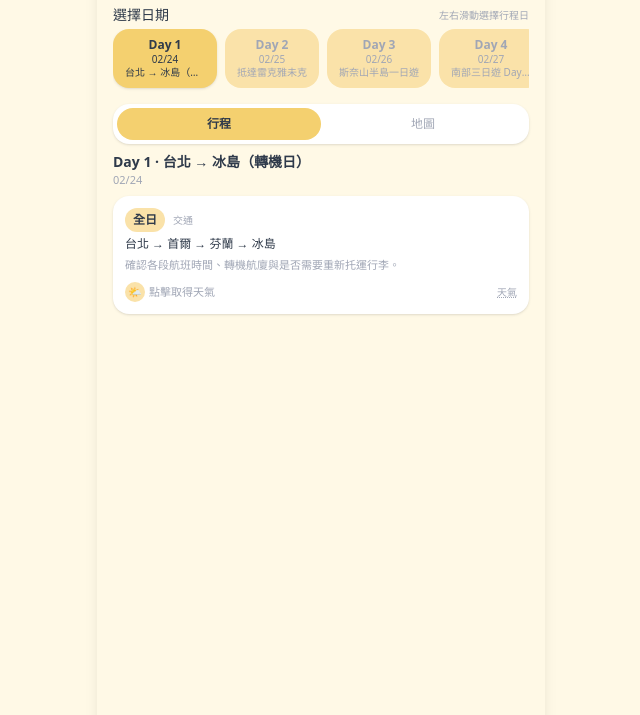
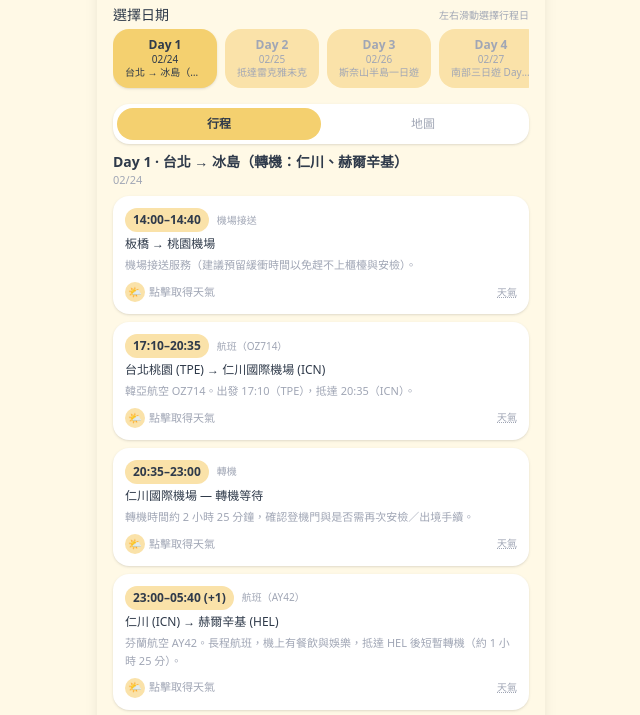
Before and after one commit to ellieyang1013-crypto/nordic-trip-planner, a plain HTML site: page index.html in a window 1280 px wide. Shown: the part 63-778 px from the top of the page, without its empty margins (319-959 px from the left). Drawn offline with nearby package versions, Linux system fonts and the light colour scheme.

Commit message:
Modify travel itinerary and update day one journey
Updated flight details and added airport transfer information.

```diff
--- a/index.html
+++ b/index.html
@@ -198,16 +198,73 @@ createApp({
           id: 1,
           label: 'Day 1',
           date: '02/24',
-          title: '台北 → 冰島（轉機日）',
+          title: '台北 → 冰島（轉機：仁川、赫爾辛基）',
           items: [
+            // 新增：機場接送
             {
               id: 101,
-              time: '全日',
-              place: '台北 → 首爾 → 芬蘭 → 冰島',
-              type: '交通',
-              note: '確認各段航班時間、轉機航廈與是否需要重新托運行李。',
+              time: '14:00–14:40',
+              place: '板橋 → 桃園機場',
+              type: '機場接送',
+              note: '機場接送服務（建議預留緩衝時間以免趕不上櫃檯與安檢）。',
               lat: 25.0803,
               lng: 121.2327,
+              weather: null,
+            },
+            // 航班：TPE → ICN
+            {
+              id: 102,
+              time: '17:10–20:35',
+              place: '台北桃園 (TPE) → 仁川國際機場 (ICN)',
+              type: '航班（OZ714）',
+              note: '韓亞航空 OZ714。出發 17:10（TPE），抵達 20:35（ICN）。',
+              lat: 25.0803,
+              lng: 121.2327,
+              weather: null,
+            },
+            // 轉機（仁川）
+            {
+              id: 103,
+              time: '20:35–23:00',
+              place: '仁川國際機場 — 轉機等待',
+              type: '轉機',
+              note: '轉機時間約 2 小時 25 分鐘，確認登機門與是否需再次安檢／出境手續。',
+              // 仁川機場座標
+              lat: 37.4602,
+              lng: 126.4407,
+              weather: null,
+            },
+            // 航班：ICN → HEL
+            {
+              id: 104,
+              time: '23:00–05:40 (+1)',
+              place: '仁川 (ICN) → 赫爾辛基 (HEL)',
+              type: '航班（AY42）',
+              note: '芬蘭航空 AY42。長程航班，機上有餐飲與娛樂，抵達 HEL 後短暫轉機（約 1 小時 25 分）。',
+              lat: 37.4602,
+              lng: 126.4407,
+              weather: null,
+            },
+            // 轉機（赫爾辛基）
+            {
+              id: 105,
+              time: '05:40–07:05',
+              place: '赫爾辛基機場 — 轉機等待',
+              type: '轉機',
+              note: '轉機時間約 1 小時 25 分鐘，請確認登機門與行李是否直掛。',
+              lat: 60.3172,
+              lng: 24.9633,
+              weather: null,
+            },
+            // 航班：HEL → KEF
+            {
+              id: 106,
+              time: '07:05–09:00',
+              place: '赫爾辛基 (HEL) → 凱夫拉維克 / 雷克雅未克 (KEF)',
+              type: '航班（AY995）',
+              note: '芬蘭航空 AY995。抵達 KEF 後入境、領行李並前往市區飯店或接駁點。',
+              lat: 63.985,
+              lng: -22.6056,
               weather: null,
             },
           ],
```
